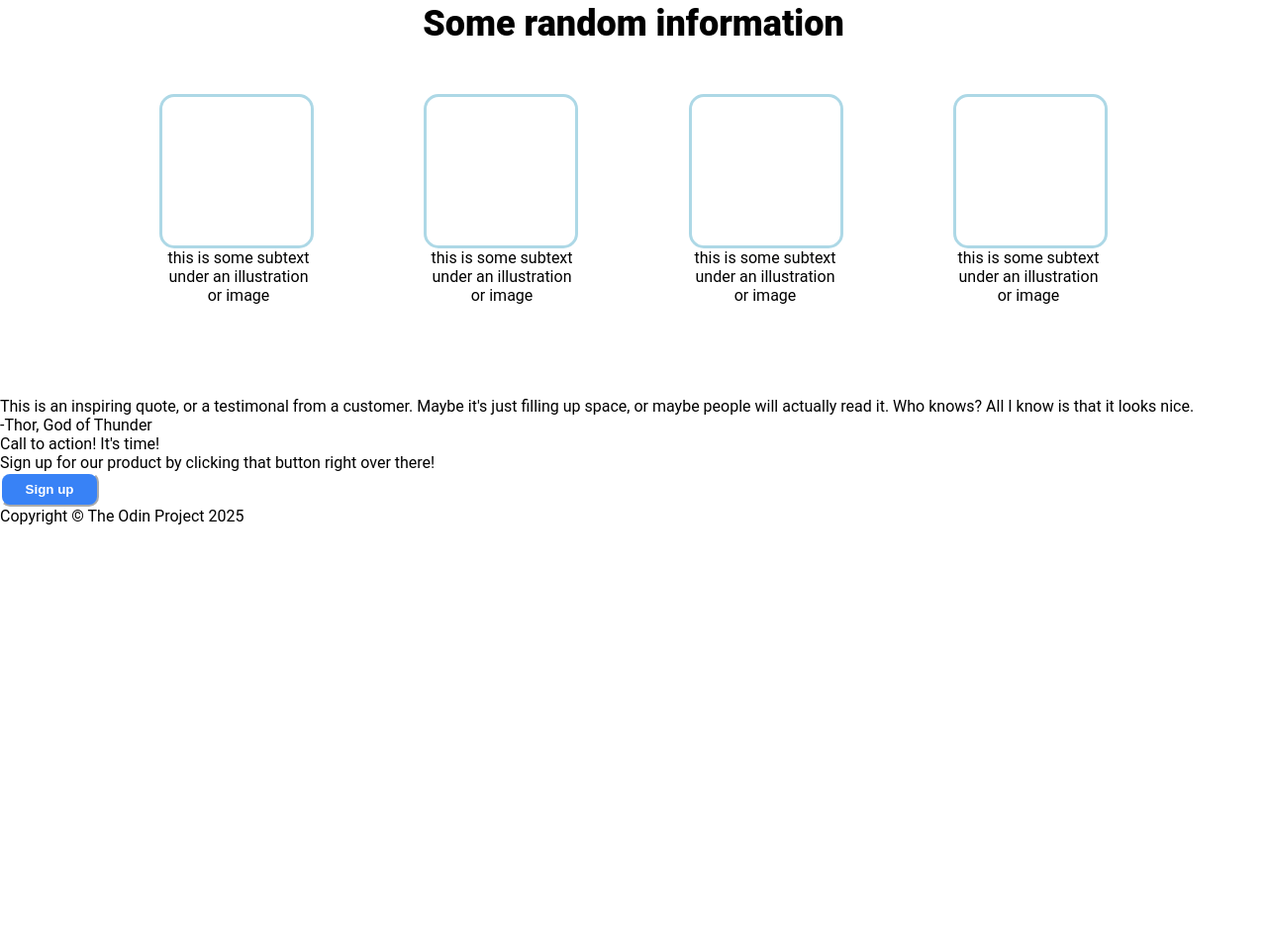
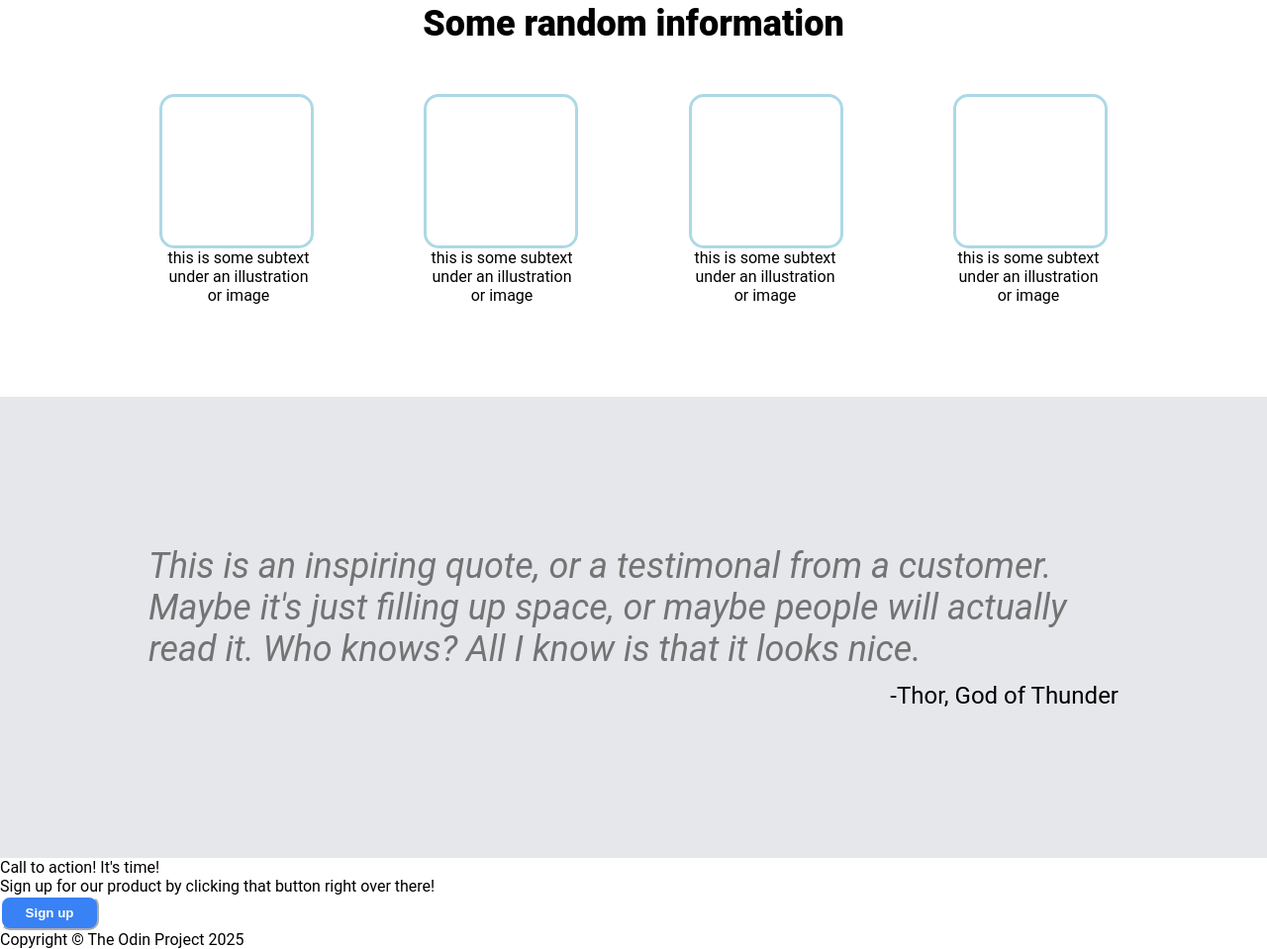
Before and after one commit to KarthikAmaram/odin-landing-page, a plain HTML site: page index.html in a window 1280 px wide. Shown: the part 538-1497 px from the top of the page at 99% size. Before the commit the page ends 1069 px from the top, so only its background shows below. Drawn offline with Linux system fonts and the light colour scheme.

Commit message:
Finished styling the quote

```diff
--- a/style.css
+++ b/style.css
@@ -133,3 +133,23 @@ a {
     font-size: 36px;
     font-weight: 900;
  }
+
+ .quote {
+    background-color: #E5E7EB;
+    padding: 150px;
+    display: flex;
+    flex-direction: column;
+    align-items: center;
+    gap: 12px;
+ }
+
+ .quote-text {
+    font-size: 36px;
+    font-style: italic;
+    color: #737373;
+ }
+
+ .quote-credit {
+    align-self: flex-end;
+    font-size: 24px;
+ }
```
